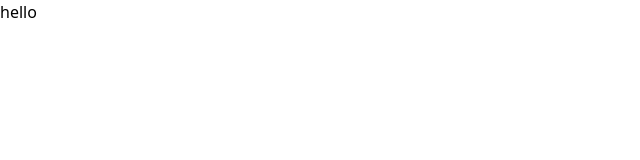
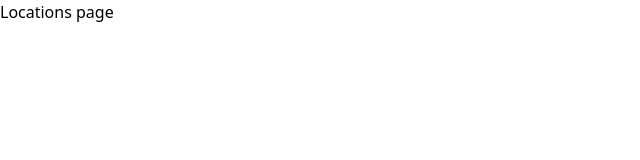
Before and after one commit to atmeshwar-classic/alpha-nodus, a React (Vite) app: page / in a window 1280 px wide. Shown: the top 160 px of the page, without its empty margins (0-640 px from the left). Built offline with nearby package versions, Linux system fonts and the light colour scheme.

Commit message:
feat: location page added to router

```diff
--- /dev/null
+++ b/src/domain/location/page.tsx
@@ -0,0 +1,3 @@
+export function LocationsPage() {
+  return <div>Locations page</div>;
+}
--- a/src/router/Router.tsx
+++ b/src/router/Router.tsx
@@ -1,8 +1,9 @@
 import { createBrowserRouter } from "react-router-dom";
+import { LocationsPage } from "domain/location/page";
 
 export const router = createBrowserRouter([
   {
     path: "/",
-    element: <div>hello</div>,
+    element: <LocationsPage />,
   },
 ]);
```
